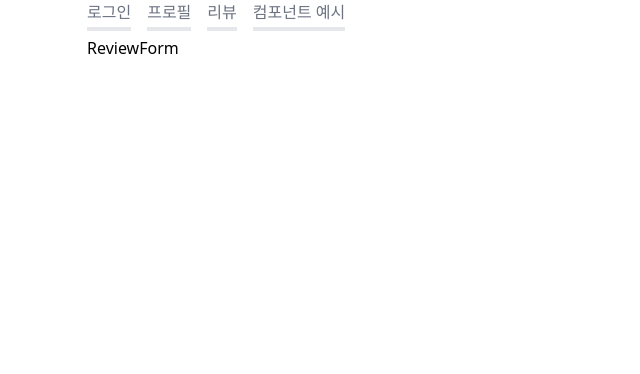
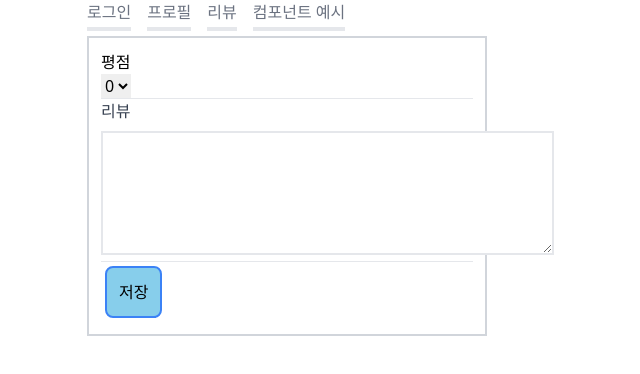
Before and after one commit to junsoo-cpu/myproj-react, a React (Create React App) app: page /reviews/new in a window 1280 px wide. Shown: the top 374 px of the page, without its empty margins (353-993 px from the left). Built offline with nearby package versions, Linux system fonts and the light colour scheme.

Commit message:
ReviewForm 구현

```diff
--- a/src/pages/reviews/ReviewForm.jsx
+++ b/src/pages/reviews/ReviewForm.jsx
@@ -1,7 +1,72 @@
+import Axios from 'axios';
+import { useNavigate } from 'react-router-dom';
+import { useState } from 'react';
+
 function ReviewForm() {
+  const [fieldValues, setFieldValues] = useState({ content: '', score: 0 });
+  // const clearFieldValues = () => setFieldValues({ content: '', score: 0 });
+  const navigate = useNavigate();
+
+  const handleChange = (e) => {
+    const { name, value } = e.target;
+
+    setFieldValues((prevFieldValues) => {
+      return {
+        ...prevFieldValues,
+        [name]: value,
+      };
+    });
+  };
+
+  const createReview = () => {
+    const url = 'http://127.0.0.1:8000/shop/api/reviews/';
+    Axios.post(url, fieldValues)
+      .then(() => {
+        navigate('/reviews/');
+      })
+      .catch((error) => {
+        console.log(error);
+      });
+  };
+
   return (
-    <div>
-      <h2>ReviewForm</h2>
+    <div className="border-2 border-gray-300 p-3">
+      <h2>평점</h2>
+      <select onChange={handleChange} name="score" value={fieldValues.score}>
+        <option>0</option>
+        <option>1</option>
+        <option>2</option>
+        <option>3</option>
+        <option>4</option>
+        <option>5</option>
+      </select>
+      <hr />
+      <label
+        for="exampleFormControlTextarea1"
+        class="form-label inline-block mb-2 text-gray-700"
+      >
+        리뷰
+      </label>
+      <textarea
+        cols="47"
+        rows="5"
+        type="text"
+        className="border-2 border-gray-200"
+        onChange={handleChange}
+        name="content"
+        value={fieldValues.content}
+      />
+      <hr />
+      <button
+        className="m-1 p-1 border-2 border-blue-500 p-3 rounded-lg review--list"
+        style={{ background: 'skyblue' }}
+        onClick={() => {
+          navigate('/reviews/');
+          createReview();
+        }}
+      >
+        저장
+      </button>
     </div>
   );
 }
```
